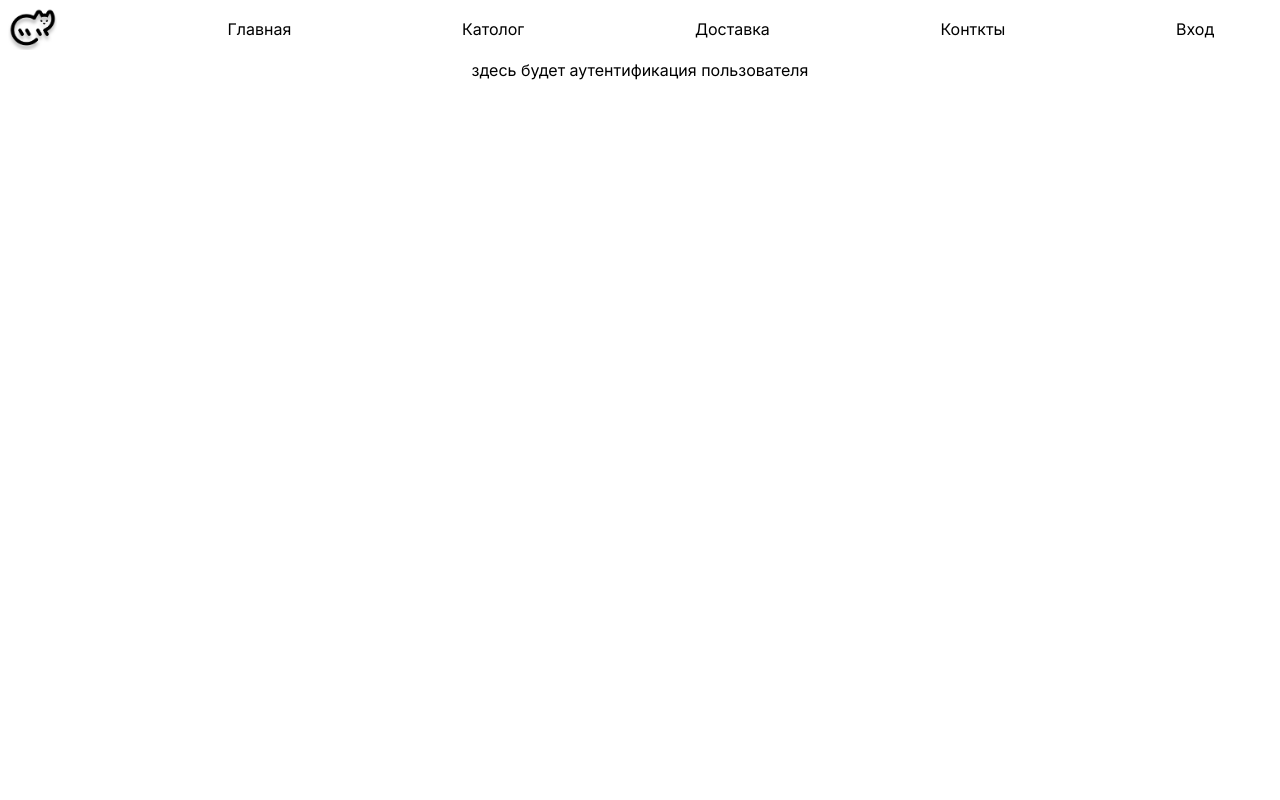
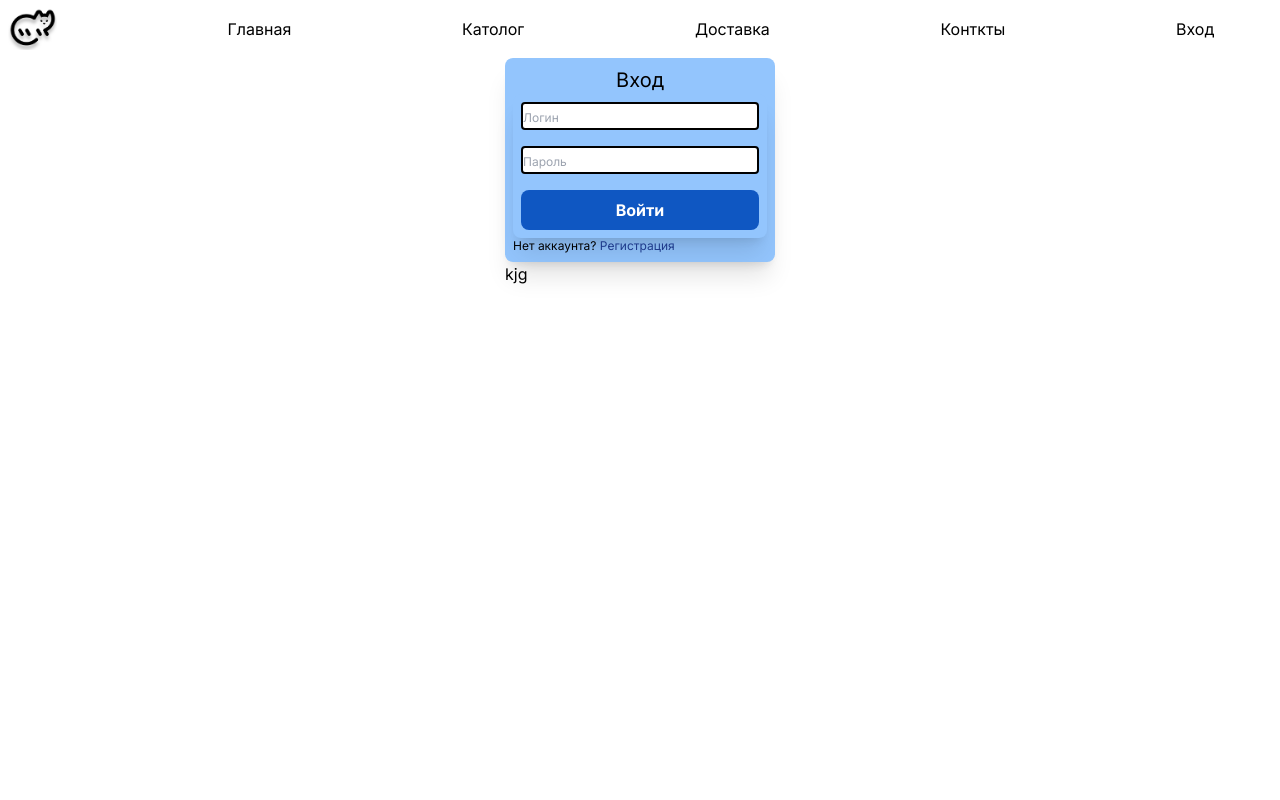
Before and after one commit to Kalmykvalnik/Team4CatRent, a Next.js app in the folder Frontend/: page /login in a window 1280 px wide. Shown: the top 800 px of the page. Built offline with nearby package versions, Linux system fonts and the light colour scheme.

Commit message:
login in process

```diff
--- /dev/null
+++ b/Frontend/src/actions/PostData.ts
@@ -0,0 +1,15 @@
+export async function POST() {
+  const res = await fetch('http://localhost:3001/api/user/login', {
+    method: 'POST',
+    headers: {
+      'Content-Type': 'application/json',
+      'API-Key': process.env.DATA_API_KEY!,
+    },
+    body: JSON.stringify({ "email":"vladislav0@gmail.info", "password": "12345" }),
+  })
+
+  const data = await res.json()
+
+  console.log(data)
+  return Response.json(data)
+}
--- a/Frontend/src/actions/getProduct.ts
+++ b/Frontend/src/actions/getProduct.ts
@@ -1,12 +1,11 @@
 export async function GetProducts(): Promise<Products> {
 
-  const res = await fetch('http://localhost:3003/api/product', {cache: 'no-store'});
+  const res = await fetch('http://localhost:3001/api/products/1', {cache: 'no-store'});
 
   if (!res.ok) {
     throw new Error("Failed to fetch data");
   }
   const data = await res.json()
-  //console.log(res)
   return data
 }
 
@@ -18,6 +17,6 @@ export async function GetProduct(): Promise<Product> {
     throw new Error("Failed to fetch data");
   }
   const data = await res.json()
-  //console.log(res)
+  console.log(res)
   return data
 }
--- a/Frontend/src/app/(auth)/login/page.tsx
+++ b/Frontend/src/app/(auth)/login/page.tsx
@@ -1,16 +1,30 @@
-export default function Login() {
+'use client';
+import Link from "next/link";
+
+import {POST} from "../../../actions/PostData";
+
+export default async function Login() {
   return (
     <main className=" bg-white">
       <div className="">
 
-      <div className="flex h-screen justify-center ">
-        <div>
-          <p>
-            здесь будет аутентификация пользователя
-          </p>
+        <div className="flex h-screen justify-center ">
+          <div>
+            <div className="border-solid bg-blue-300 rounded-lg p-2 shadow-xl">
+              <h1 className="text-center text-xl">Вход</h1>
+
+              <form className="grid gap-4 md:gap-4 items-start border-solid bg-blue-300 rounded-lg p-2 shadow-xl">
+                <input type="text" className=" border-solid border-2 border-black rounded placeholder:text-xs" placeholder="Логин"></input>
+                <input type="password" className=" border-solid border-2 border-black rounded placeholder:text-xs" placeholder="Пароль"></input>
+                <button className="bg-[#0F57C2] hover:bg-blue-900 text-white font-bold py-2 px-4 rounded-lg p-2  ">Войти</button>
+              </form>
+              <p className="text-xs">Нет аккаунта?
+                <Link href="/registration" className="hover:underline text-blue-900"> Регистрация</Link>
+              </p>
+            </div>
+            <button onClick={POST}>kjg</button>
+          </div>
         </div>
-      </div>
-
       </div>
     </main>
   );
--- a/Frontend/src/app/(auth)/registration/page.tsx
+++ b/Frontend/src/app/(auth)/registration/page.tsx
@@ -4,9 +4,7 @@ export default function Registration() {
       <div className="">
         <div className="flex h-screen justify-center">
           <div>
-            <p>
-              здесь будет регистрация пользователя
-            </p>
+           <h1 className="text-center text-xl">Регистрация</h1>
           </div>
         </div>
       </div>
--- a/Frontend/src/app/catalog/page.tsx
+++ b/Frontend/src/app/catalog/page.tsx
@@ -2,6 +2,8 @@ import { GetProducts } from '@/actions/getProduct'
 
 
 export default async function Catalog() {
+
+
 
   const payload = await GetProducts();
 
@@ -17,12 +19,12 @@ export default async function Catalog() {
           </div>
           <span></span>
         </div>
-        {/*payload.result.map((object: Product) =>
+        {payload.product.map((object: Product) =>
           <ul>
             <li>{object.name}</li>
           </ul>
-        )*/
-        payload.status
+        )
+        //payload.product[0].name
         }
       </div>
     </main>
--- a/Frontend/types.d.ts
+++ b/Frontend/types.d.ts
@@ -16,7 +16,6 @@ interface User{
 }
 
 interface Product{
-  status: string
   id: number
   name: string
   description: String
```
